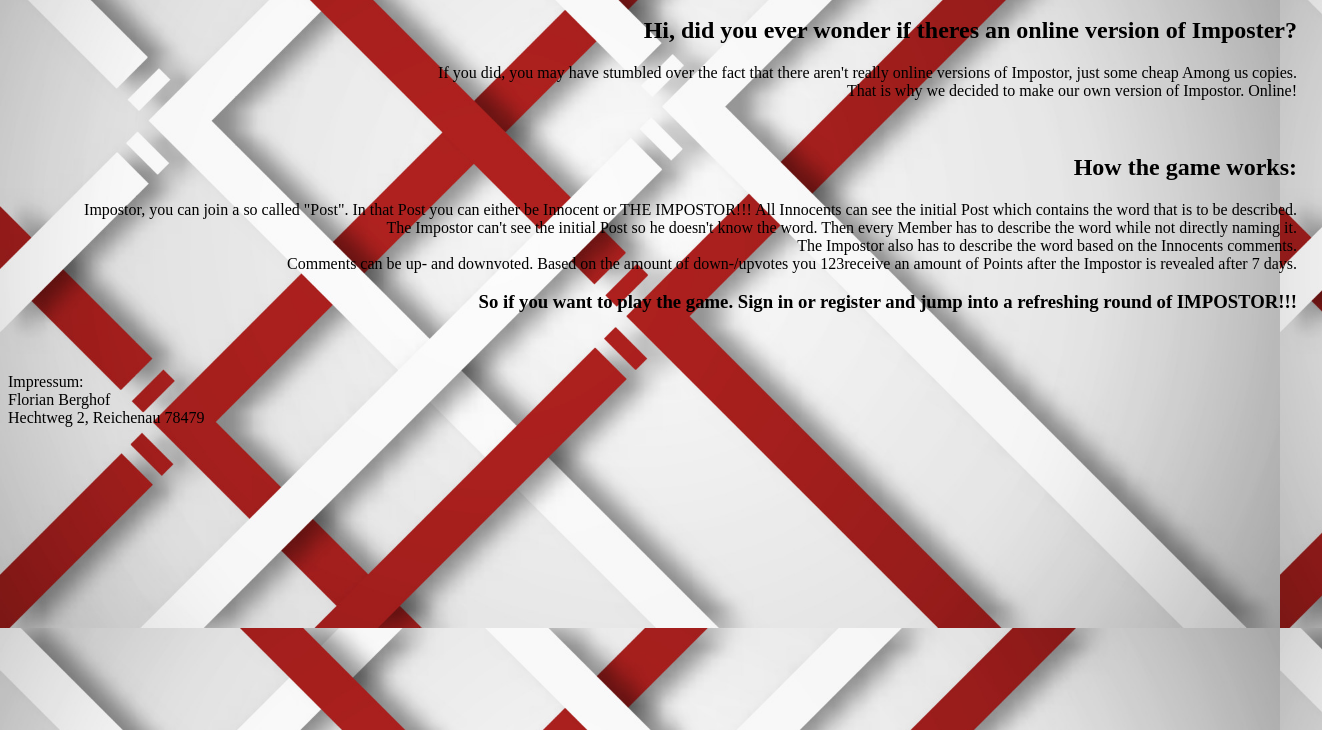
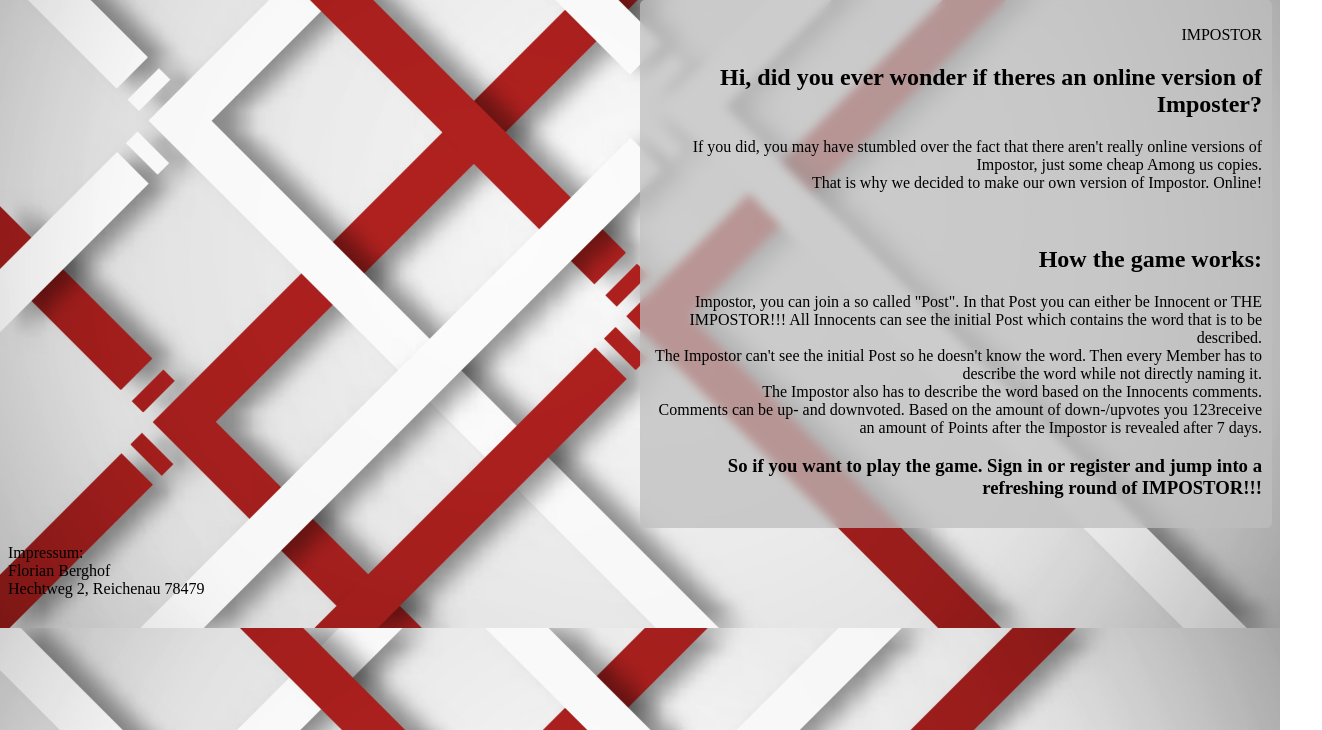
Before and after one commit to impostors-space/frontend, a plain HTML site: page index.html in a window 1280 px wide. Shown: the part 70-800 px from the top of the page, 1322 px wide, since content can reach past the window. Drawn offline with Linux system fonts and the light colour scheme.

Commit message:
some improvements for contents

```diff
--- a/css/index.css
+++ b/css/index.css
@@ -6,19 +6,24 @@
 }
 
 .content {
-    width: 100%;
-    padding: 25px;
+    margin-top: 70px;
+    padding: 10px;
+    background: rgba(190, 190, 190, 0.75);
+    backdrop-filter: blur(5px);
+    border-radius: 5px;
     overflow: hidden;
 }
 
 @media (orientation: landscape) {
     .content {
         text-align: right;
+        margin-left: 50%;
     }
 }
 
 @media (orientation: portrait) {
     .content {
         text-align: center;
+        margin-left: 0%;
     }
 }
```
